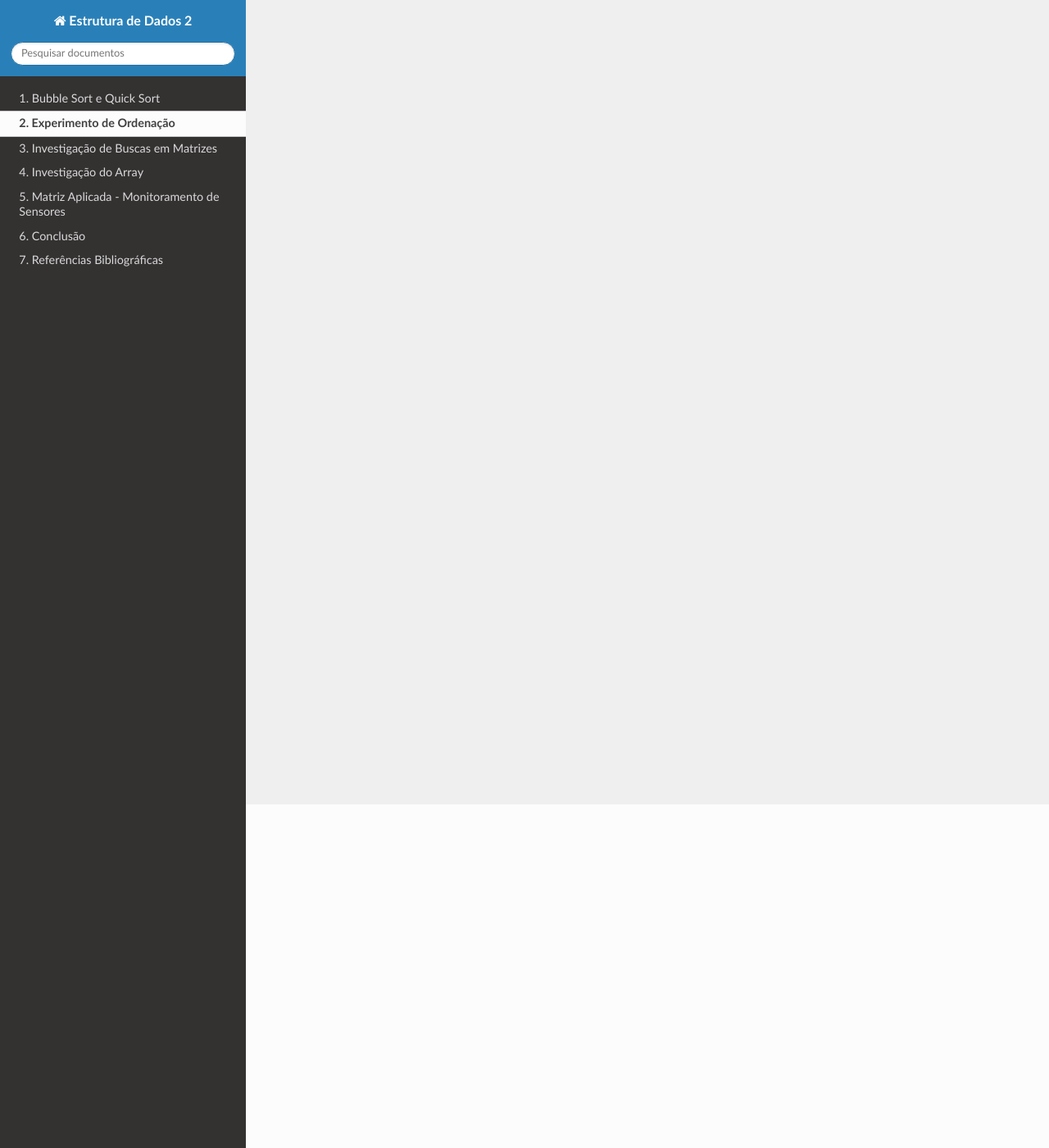
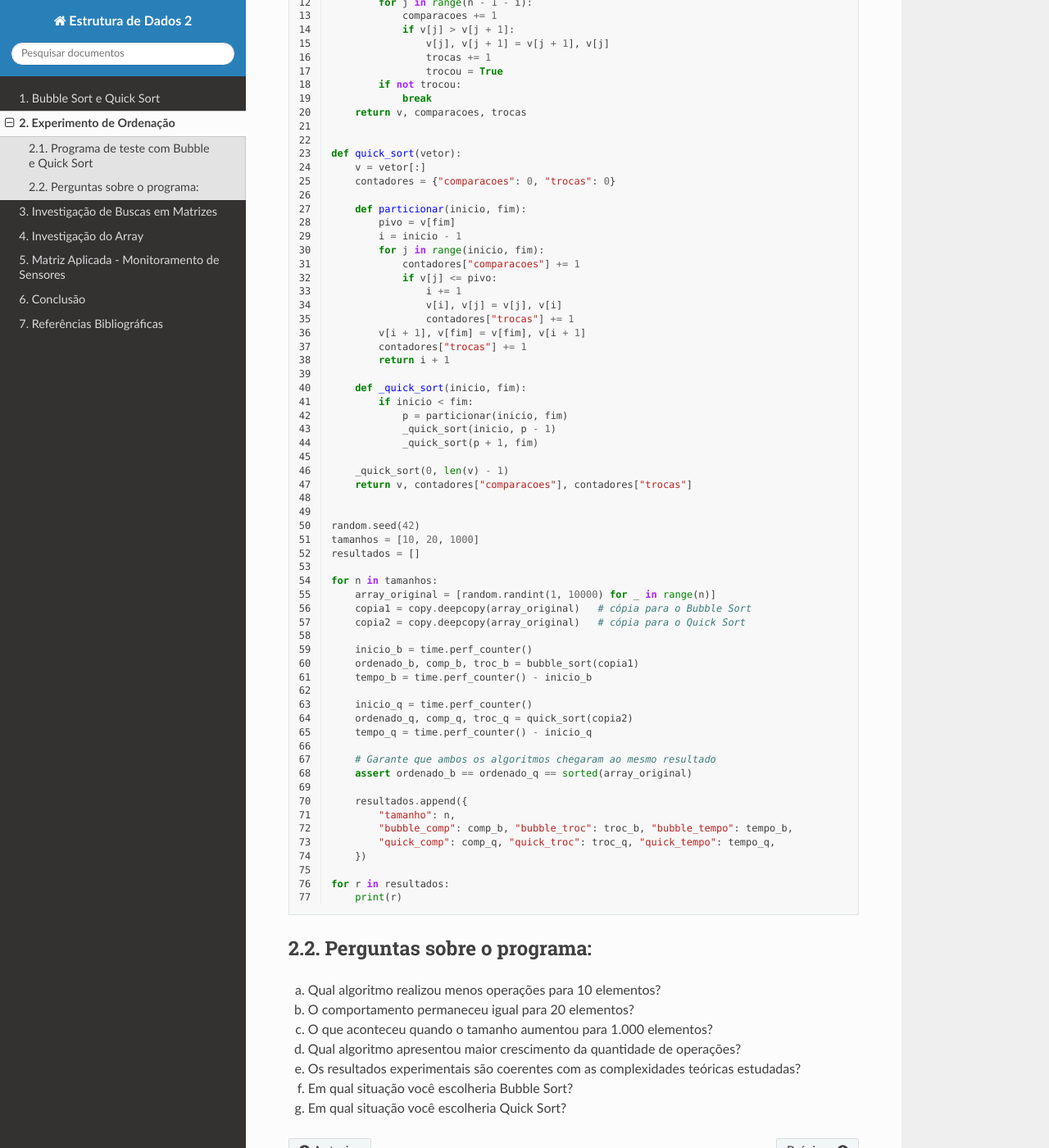
Before and after one commit to sofiaestrelab/Estrutura_de_Dados_2, a Sphinx documentation site: the page built from docs/source/parte2/index.rst, in a window 1280 px wide and 1400 px high, scrolled down 419 px. Shown: the whole window at 82% size. Built offline with Sphinx 7.4.7 and the Read the Docs theme 3.1.0, drawn with Linux system fonts in a browser that asks for light colours; some of the changed text lies outside the part shown.

Commit message:
Implement sorting algorithms with performance tests
Added Python implementation for Bubble Sort and Quick Sort with performance testing.

```diff
--- a/docs/source/parte2/index.rst
+++ b/docs/source/parte2/index.rst
@@ -1,2 +1,103 @@
 Experimento de Ordenação
 ========================
+
+Programa de teste com Bubble e Quick Sort
+------------------------------------------
+
+.. code-block:: python
+   :linenos:
+
+   import random
+   import time
+   import copy
+
+   def bubble_sort(vetor):
+       v = vetor[:]
+       n = len(v)
+       comparacoes = 0
+       trocas = 0
+       for i in range(n - 1):
+           trocou = False
+           for j in range(n - 1 - i):
+               comparacoes += 1
+               if v[j] > v[j + 1]:
+                   v[j], v[j + 1] = v[j + 1], v[j]
+                   trocas += 1
+                   trocou = True
+           if not trocou:
+               break
+       return v, comparacoes, trocas
+
+
+   def quick_sort(vetor):
+       v = vetor[:]
+       contadores = {"comparacoes": 0, "trocas": 0}
+
+       def particionar(inicio, fim):
+           pivo = v[fim]
+           i = inicio - 1
+           for j in range(inicio, fim):
+               contadores["comparacoes"] += 1
+               if v[j] <= pivo:
+                   i += 1
+                   v[i], v[j] = v[j], v[i]
+                   contadores["trocas"] += 1
+           v[i + 1], v[fim] = v[fim], v[i + 1]
+           contadores["trocas"] += 1
+           return i + 1
+
+       def _quick_sort(inicio, fim):
+           if inicio < fim:
+               p = particionar(inicio, fim)
+               _quick_sort(inicio, p - 1)
+               _quick_sort(p + 1, fim)
+
+       _quick_sort(0, len(v) - 1)
+       return v, contadores["comparacoes"], contadores["trocas"]
+
+
+   random.seed(42)
+   tamanhos = [10, 20, 1000]
+   resultados = []
+
+   for n in tamanhos:
+       array_original = [random.randint(1, 10000) for _ in range(n)]
+       copia1 = copy.deepcopy(array_original)   # cópia para o Bubble Sort
+       copia2 = copy.deepcopy(array_original)   # cópia para o Quick Sort
+
+       inicio_b = time.perf_counter()
+       ordenado_b, comp_b, troc_b = bubble_sort(copia1)
+       tempo_b = time.perf_counter() - inicio_b
+
+       inicio_q = time.perf_counter()
+       ordenado_q, comp_q, troc_q = quick_sort(copia2)
+       tempo_q = time.perf_counter() - inicio_q
+
+       # Garante que ambos os algoritmos chegaram ao mesmo resultado
+       assert ordenado_b == ordenado_q == sorted(array_original)
+
+       resultados.append({
+           "tamanho": n,
+           "bubble_comp": comp_b, "bubble_troc": troc_b, "bubble_tempo": tempo_b,
+           "quick_comp": comp_q, "quick_troc": troc_q, "quick_tempo": tempo_q,
+       })
+
+   for r in resultados:
+       print(r)
+
+Perguntas sobre o programa:
+---------------------------
+
+a) Qual algoritmo realizou menos operações para 10 elementos?
+
+b) O comportamento permaneceu igual para 20 elementos?
+
+c) O que aconteceu quando o tamanho aumentou para 1.000 elementos?
+
+d) Qual algoritmo apresentou maior crescimento da quantidade de operações?
+
+e) Os resultados experimentais são coerentes com as complexidades teóricas estudadas?
+
+f) Em qual situação você escolheria Bubble Sort?
+
+g) Em qual situação você escolheria Quick Sort?
```
